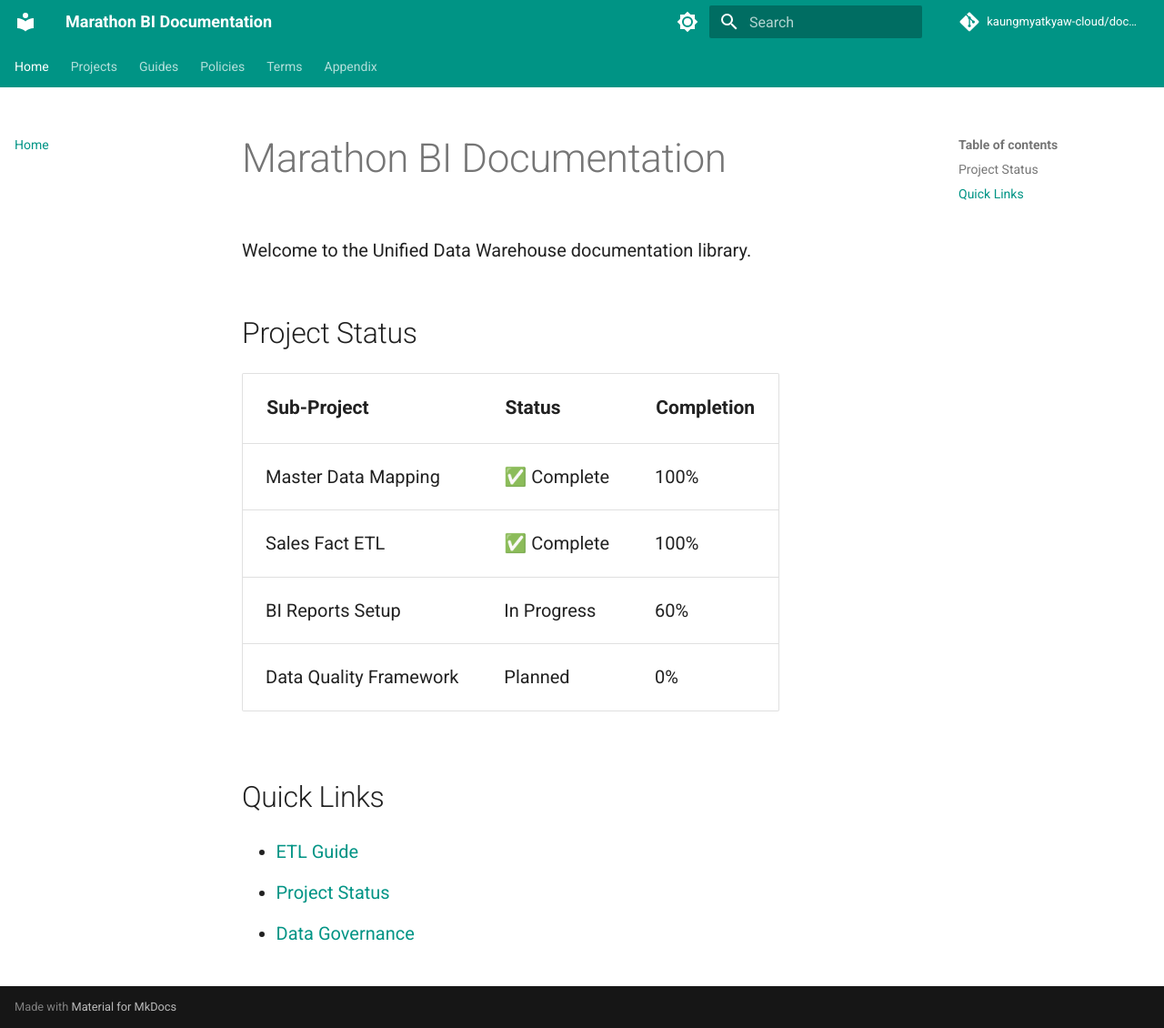
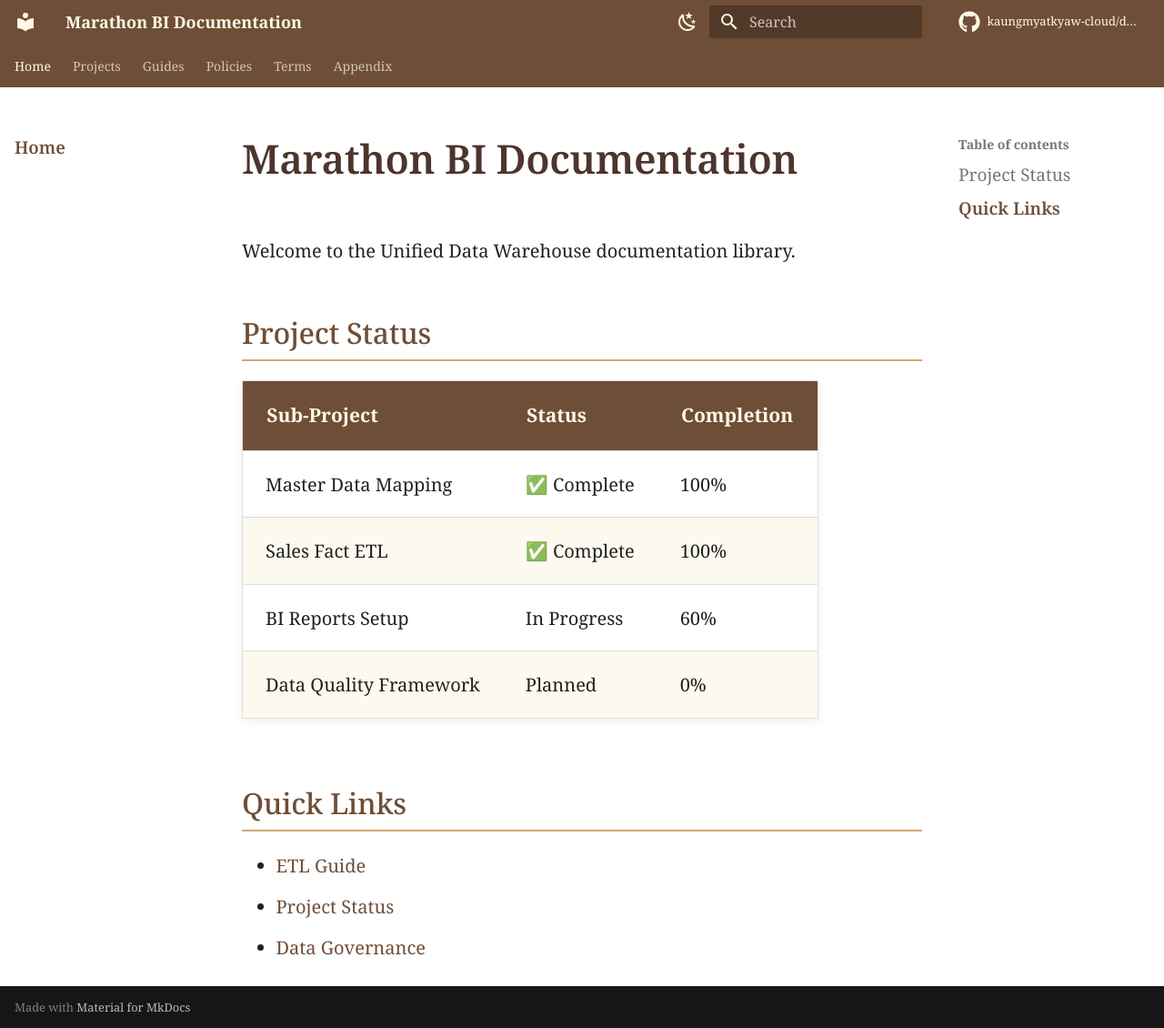
Before and after one commit to kaungmyatkyaw-cloud/docs-marathon-bi, an MkDocs documentation site: the page built from docs/index.md, in a window 1280 px wide and 1130 px high. Shown: the whole window at 91% size. Built offline with MkDocs 1.6.1 and Material for MkDocs 9.7.7, drawn with Linux system fonts in a browser that asks for light colours; comment, search, counter and statistics services are not loaded.

Commit message:
style: merge size tweaks into single coffee theme

```diff
--- /dev/null
+++ b/docs/stylesheets/coffee-theme.css
@@ -0,0 +1,119 @@
+/* ═══════════════════════════════════════════════════════════
+   ☕ COFFEE-TIME THEME — MERGED (layout + sizes + palette)
+   ═══════════════════════════════════════════════════════════ */
+@import url('https://fonts.googleapis.com/css2?family=Noto+Serif:wght@400;500;600;700&family=Fira+Code:wght@400;500&display=swap');
+
+/* ── 1) COLOR PALETTE ─────────────────────────────────────── */
+:root {
+  --md-primary-fg-color: #6F4E37;
+  --md-primary-fg-color--light: #8B6F47;
+  --md-primary-fg-color--dark: #4E342E;
+  --md-primary-bg-color: #FFF8E7;
+  --md-accent-fg-color: #D4A574;
+  --md-accent-fg-color--transparent: rgba(212, 165, 116, 0.1);
+  --md-default-bg-color: #FAF3E0;
+  --md-default-fg-color: #3E2723;
+  --md-default-fg-color--light: #5D4037;
+  --md-code-bg-color: #3E2723;
+  --md-code-fg-color: #FFD54F;
+  --md-footer-bg-color: #4E342E;
+}
+
+[data-md-color-scheme="slate"] {
+  --md-primary-fg-color: #8B6F47;
+  --md-primary-fg-color--dark: #6F4E37;
+  --md-default-bg-color: #2C1810;
+  --md-default-fg-color: #FAF3E0;
+  --md-default-fg-color--light: #D7CCC8;
+  --md-code-bg-color: #1A0F0A;
+  --md-code-fg-color: #FFB74D;
+}
+
+/* ── 2) LAYOUT WIDTH (from extra.css) ─────────────────────── */
+.md-grid {
+  max-width: 90rem;
+}
+
+/* ── 3) TYPOGRAPHY — serif + readable sizes ───────────────── */
+body {
+  font-family: 'Noto Serif', Georgia, serif;
+}
+
+.md-typeset {
+  font-size: 1rem;
+  line-height: 1.75;
+  font-family: 'Noto Serif', Georgia, serif;
+}
+
+.md-typeset h1 { font-size: 2.2rem; font-weight: 600; color: var(--md-primary-fg-color--dark); }
+.md-typeset h2 { font-size: 1.6rem; font-weight: 500; color: var(--md-primary-fg-color);
+                 border-bottom: 2px solid var(--md-accent-fg-color); padding-bottom: 0.3rem; }
+.md-typeset h3 { font-size: 1.3rem; }
+.md-typeset h4 { font-size: 1.1rem; }
+
+.md-typeset a { color: var(--md-primary-fg-color); }
+.md-typeset a:hover { color: var(--md-accent-fg-color); }
+
+/* ── 4) TABLES — bigger + warm ────────────────────────────── */
+.md-typeset table {
+  font-size: 1rem;
+  border: 1px solid #D7CCC8;
+  box-shadow: 0 2px 8px rgba(62, 39, 35, 0.08);
+}
+.md-typeset th {
+  font-size: 1.05rem;
+  background-color: var(--md-primary-fg-color);
+  color: var(--md-primary-bg-color);
+  padding: 0.7em 1em;
+}
+.md-typeset td {
+  font-size: 1rem;
+  padding: 0.6em 1em;
+}
+.md-typeset tr:nth-child(even) { background-color: rgba(250, 243, 224, 0.5); }
+
+/* ── 5) CODE BLOCKS — bigger + dark roast ─────────────────── */
+.md-typeset pre {
+  font-size: 0.95rem;
+  line-height: 1.65;
+  background-color: var(--md-code-bg-color);
+  color: var(--md-code-fg-color);
+  border-radius: 6px;
+}
+.md-typeset pre code { font-size: 0.95rem; background: none; color: inherit; }
+.md-typeset code {
+  font-size: 0.95em;
+  font-family: 'Fira Code', Consolas, monospace;
+  background-color: rgba(111, 78, 55, 0.12);
+  color: var(--md-primary-fg-color--dark);
+  border-radius: 4px;
+  padding: 0.15em 0.4em;
+}
+
+/* ── 6) ADMONITIONS — bigger + cozy ───────────────────────── */
+.md-typeset .admonition,
+.md-typeset details {
+  font-size: 1rem;
+  border-radius: 6px;
+  box-shadow: 0 2px 8px rgba(62, 39, 35, 0.1);
+}
+
+/* ── 7) MERMAID — full width ──────────────────────────────── */
+.md-typeset .mermaid svg {
+  width: 100% !important;
+  max-width: none !important;
+  height: auto !important;
+}
+
+/* ── 8) NAV / FOOTER / EXTRAS ─────────────────────────────── */
+.md-nav__link { font-size: 0.95rem; }
+.md-nav__link--active { color: var(--md-primary-fg-color); font-weight: 600; }
+
+.md-footer { background-color: var(--md-footer-bg-color); }
+
+::selection { background-color: var(--md-accent-fg-color); color: #2C1810; }
+
+::-webkit-scrollbar { width: 10px; }
+::-webkit-scrollbar-track { background: var(--md-default-bg-color); }
+::-webkit-scrollbar-thumb { background: #8D6E63; border-radius: 5px; }
+::-webkit-scrollbar-thumb:hover { background: #6F4E37; }
--- a/docs/stylesheets/extra.css
+++ /dev/null
@@ -1,52 +0,0 @@
-/* ══════════════════════════════════════════════
-   Marathon BI Docs — Custom Style Overrides
-   ══════════════════════════════════════════════ */
-
-/* ── 1) Page width — slightly reduced ─────────────────── */
-.md-grid {
-  max-width: 90rem;
-}
-
-/* ── 2) Body content font ─────────────────────────────── */
-.md-typeset {
-  font-size: 1rem;
-  line-height: 1.75;
-}
-
-.md-typeset h1 { font-size: 2.2rem; }
-.md-typeset h2 { font-size: 1.6rem; }
-.md-typeset h3 { font-size: 1.3rem; }
-.md-typeset h4 { font-size: 1.1rem; }
-
-/* ── 3) Tables ────────────────────────────────────────── */
-.md-typeset table { font-size: 1rem; }
-.md-typeset th    { font-size: 1.05rem; }
-.md-typeset td    { font-size: 1rem; padding: 0.6em 1em; }
-
-/* ── 4) Code blocks (SQL, etc.) ───────────────────────── */
-.md-typeset pre      { font-size: 0.95rem; line-height: 1.65; }
-.md-typeset pre code { font-size: 0.95rem; }
-.md-typeset code     { font-size: 0.95em; }
-
-/* ── 5) Admonition boxes ──────────────────────────────── */
-.md-typeset .admonition,
-.md-typeset details { font-size: 1rem; }
-
-/* ── 6) Bigger Mermaid / Gantt diagrams (NEW) ─────────── */
-.md-typeset .mermaid svg {
-  width: 100% !important;
-  max-width: none !important;
-  height: auto !important;
-}
-
-/* ── 7) Brand-colored header ─────────────────── */
-:root {
-  --md-primary-fg-color: #B71C1C;        /* header background */
-  --md-primary-fg-color--dark: #8E1414;  /* header shadow / hover */
-  --md-primary-bg-color: #FFFFFF;        /* header text */
-}
-
-/* Same brand color in dark mode */
-[data-md-color-scheme="slate"] {
-  --md-primary-fg-color: #B71C1C;
-}
--- a/mkdocs.yml
+++ b/mkdocs.yml
@@ -4,19 +4,25 @@ site_url: https://kaungmyatkyaw-cloud.github.io/docs-marathon-bi/
 
 theme:
   name: material
+  language: en
   palette:
+    # Light mode — warm cream & coffee
     - scheme: default
-      primary: teal
-      accent: teal
+      primary: custom
+      accent: custom
       toggle:
-        icon: material/brightness-7
+        icon: material/weather-night
         name: Switch to dark mode
+    # Dark mode — deep espresso
     - scheme: slate
-      primary: indigo
-      accent: indigo
+      primary: custom
+      accent: custom
       toggle:
-        icon: material/brightness-4
+        icon: material/weather-sunny
         name: Switch to light mode
+  font:
+    text: 'Noto Serif'
+    code: 'Fira Code'
   features:
     - navigation.tabs
     - navigation.sections
@@ -25,6 +31,12 @@ theme:
     - search.suggest
     - search.highlight
     - content.code.copy
+    - content.tabs.link
+  icon:
+    repo: fontawesome/brands/github
+
+extra_css:
+  - stylesheets/coffee-theme.css
 
 repo_name: kaungmyatkyaw-cloud/docs-marathon-bi
 repo_url: https://github.com/kaungmyatkyaw-cloud/docs-marathon-bi
@@ -66,6 +78,3 @@ markdown_extensions:
 
 plugins:
   - search
-
-extra_css:
-  - stylesheets/extra.css
```
